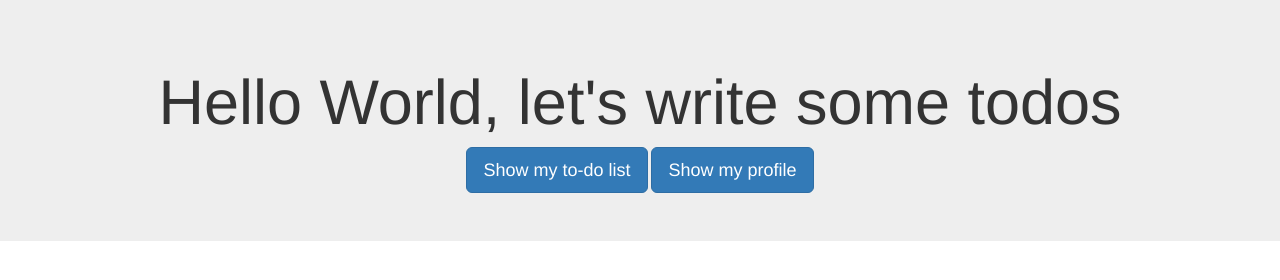
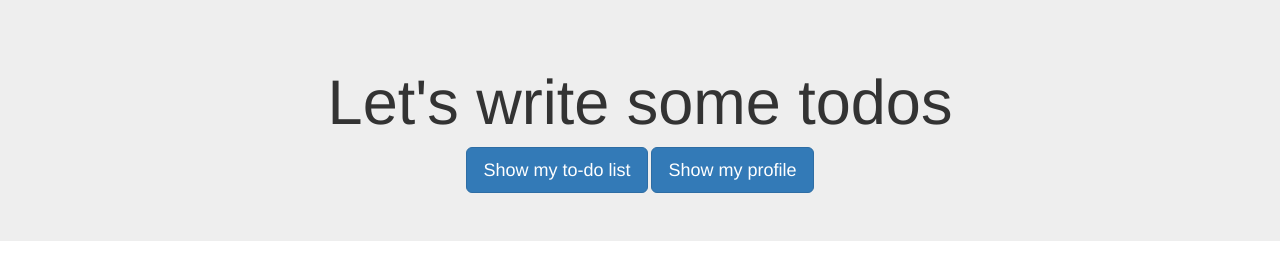
Before and after one commit to ArunPaulGopal/ToDo-App, a website: page index.html in a window 1280 px wide. Drawn offline with nearby package versions, Linux system fonts and the light colour scheme; some packages are replaced by stand-ins of ours; no server answers.

Commit message:
Updating home controller method of calling userService.

```diff
--- a/home/greeting.directive.html
+++ b/home/greeting.directive.html
@@ -1,5 +1,5 @@
 <div ng-controller="HomeCtrl as home" class="jumbotron text-center">
-  <h1>{{home.greeting}} {{home.world}} {{home.user}}</h1>
+  <h1>{{home.greeting}} {{home.user}}</h1>
   <a href="#/todo"><button class="btn btn-primary btn-lg">Show my to-do list</button></a>
   <a href="#/profile"><button class="btn btn-primary btn-lg">Show my profile</button></a>
 </div>
--- a/home/home.controller.js
+++ b/home/home.controller.js
@@ -4,11 +4,10 @@ app.controller("HomeCtrl", home);
 
 app.$inject = ['$http','userService'];
 
-function home($http) {
+function home($http,userService) {
   var vm = this;
-  vm.greeting = "Hello";
-  vm.world = "World, let's write some todos";
-  var factory = userService($http).getUser();
+  vm.greeting = "Let's write some todos";
+  var factory = userService.getUser();
   factory.then(function(info) {
     vm.user = info.data.name;
   })
--- a/index.html
+++ b/index.html
@@ -4,6 +4,8 @@
         <meta charset="utf-8">
         <link rel="stylesheet" href="https://maxcdn.bootstrapcdn.com/bootstrap/3.3.6/css/bootstrap.min.css">
         <link rel="stylesheet" href="https://maxcdn.bootstrapcdn.com/font-awesome/4.6.1/css/font-awesome.min.css">
+        <link rel="stylesheet" href='https://fonts.googleapis.com/css?family=Montserrat:400,700' type='text/css'>
+        <link rel="stylesheet" href="css/default.css">
         <title>Angular To-Do App</title>
     </head>
     <body>
```
Also changed, not shown: todo/add.directive.html (+7 -2 lines).
